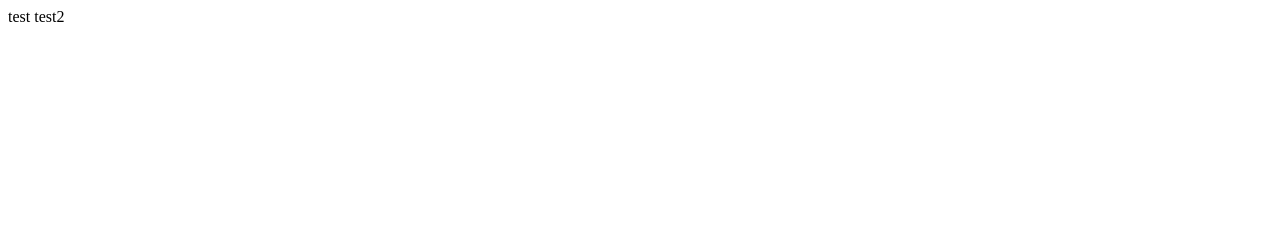
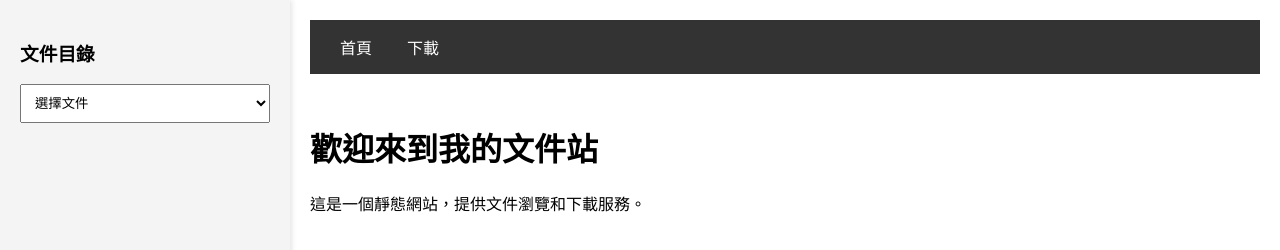
Before and after one commit to agent7-cloud/pages, a plain HTML site: page index.html in a window 1280 px wide. Drawn offline with nearby package versions, Linux system fonts and the light colour scheme; no server answers.

Commit message:
Update index.html
test

```diff
--- a/index.html
+++ b/index.html
@@ -1,2 +1,164 @@
-test
-test2
+<!DOCTYPE html>
+<html lang="zh-TW">
+<head>
+  <meta charset="UTF-8">
+  <meta name="viewport" content="width=device-width, initial-scale=1.0">
+  <title>我的文件站</title>
+  <style>
+      body {
+          font-family: Arial, sans-serif;
+          margin: 0;
+          padding: 0;
+          display: flex;
+          height: 100vh;
+      }
+      .sidebar {
+          width: 250px;
+          background-color: #f4f4f4;
+          padding: 20px;
+          box-shadow: 2px 0 5px rgba(0,0,0,0.1);
+      }
+      .navbar {
+          display: flex;
+          background-color: #333;
+          color: white;
+          padding: 10px 20px;
+      }
+      .navbar a {
+          color: white;
+          text-decoration: none;
+          margin-right: 15px;
+          padding: 5px 10px;
+      }
+      .navbar a:hover {
+          background-color: #555;
+      }
+      .content {
+          flex-grow: 1;
+          padding: 20px;
+          overflow-y: auto;
+      }
+      #docSelect {
+          width: 100%;
+          padding: 10px;
+          margin-bottom: 20px;
+      }
+      .main-content {
+          margin-top: 50px;
+      }
+  </style>
+</head>
+<body>
+  <div class="sidebar">
+      <h3>文件目錄</h3>
+      <select id="docSelect" onchange="loadDocument()">
+          <option value="">選擇文件</option>
+          <!-- 這裡會動態填入 doc 目錄的 Markdown 文件 -->
+      </select>
+      <div id="documentContent"></div>
+  </div>
+
+  <div class="content">
+      <nav class="navbar">
+          <a href="#" onclick="showHome()">首頁</a>
+          <a href="#" onclick="showDownloads()">下載</a>
+      </nav>
+
+      <div class="main-content" id="mainContent">
+          <h1>歡迎來到我的文件站</h1>
+          <p>這是一個靜態網站，提供文件瀏覽和下載服務。</p>
+      </div>
+  </div>
+
+  <script>
+      // 動態載入 doc 目錄的文件列表
+      async function loadDocumentList() {
+          try {
+              const response = await fetch('/doc');
+              const text = await response.text();
+              const parser = new DOMParser();
+              const htmlDoc = parser.parseFromString(text, 'text/html');
+              const links = htmlDoc.querySelectorAll('a');
+              const select = document.getElementById('docSelect');
+
+              links.forEach(link => {
+                  if (link.href.endsWith('.md')) {
+                      const option = document.createElement('option');
+                      option.value = link.href;
+                      option.textContent = link.textContent;
+                      select.appendChild(option);
+                  }
+              });
+          } catch (error) {
+              console.error('無法載入文件列表', error);
+          }
+      }
+
+      // 載入 Markdown 文件
+      async function loadDocument() {
+          const select = document.getElementById('docSelect');
+          const url = select.value;
+          const documentContent = document.getElementById('documentContent');
+
+          if (!url) return;
+
+          try {
+              const response = await fetch(url);
+              const markdownText = await response.text();
+
+              // 使用 marked.js 轉換 Markdown（需要在 HTML 中引入 marked.js）
+              documentContent.innerHTML = marked.parse(markdownText);
+          } catch (error) {
+              console.error('無法載入文件', error);
+              documentContent.textContent = '文件載入失敗';
+          }
+      }
+
+      // 顯示下載頁面
+      function showDownloads() {
+          const mainContent = document.getElementById('mainContent');
+          mainContent.innerHTML = `
+              <h2>下載中心</h2>
+              <div id="downloadLinks"></div>
+          `;
+
+          // 動態載入 download 目錄的檔案
+          fetch('/download')
+              .then(response => response.text())
+              .then(text => {
+                  const parser = new DOMParser();
+                  const htmlDoc = parser.parseFromString(text, 'text/html');
+                  const links = htmlDoc.querySelectorAll('a');
+                  const downloadLinksDiv = document.getElementById('downloadLinks');
+
+                  links.forEach(link => {
+                      const fileLink = document.createElement('div');
+                      fileLink.innerHTML = `
+                          <a href="${link.href}" download>
+                              📁 ${link.textContent}
+                          </a>
+                      `;
+                      downloadLinksDiv.appendChild(fileLink);
+                  });
+              });
+      }
+
+      // 顯示首頁
+      function showHome() {
+          const mainContent = document.getElementById('mainContent');
+          mainContent.innerHTML = `
+              <h1>歡迎來到我的文件站</h1>
+              <p>這是一個靜態網站，提供文件瀏覽和下載服務。</p>
+          `;
+      }
+
+      // 頁面載入時初始化
+      document.addEventListener('DOMContentLoaded', () => {
+          loadDocumentList();
+      });
+  </script>
+
+  <!-- 引入 marked.js 用於 Markdown 轉換 -->
+  <script src="https://cdn.jsdelivr.net/npm/marked/marked.min.js"></script>
+</body>
+</html>
```
